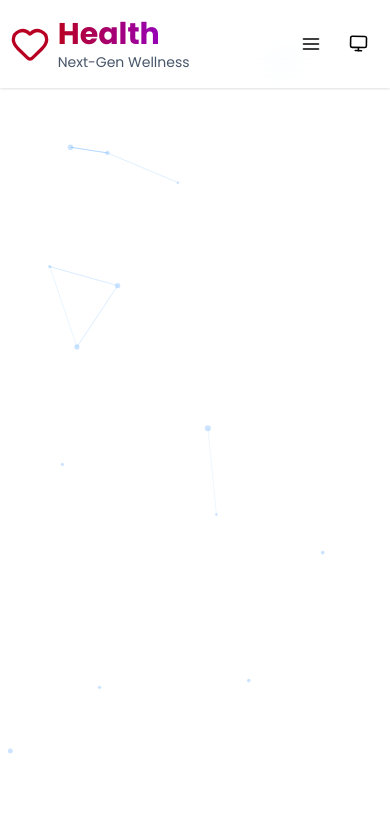
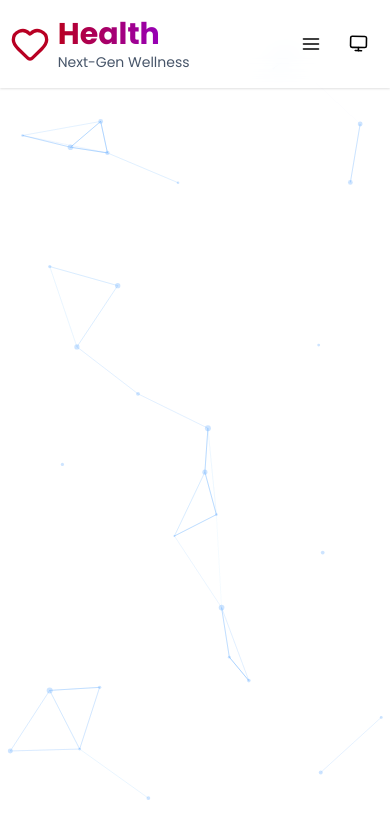
Before and after one commit to ParsaProg/Health, a Next.js app: page / in a window 390 px wide. Shown: the top 838 px of the page. Built offline with nearby package versions, Linux system fonts and the light colour scheme.

Commit message:
add count of animation circles, end night

```diff
--- a/src/components/ui/transitions/AnimatedBackground.tsx
+++ b/src/components/ui/transitions/AnimatedBackground.tsx
@@ -24,7 +24,7 @@ export default function AnimatedBackground() {
       options={{
         fpsLimit: isMobile ? 25 : 60,
         particles: {
-          number: { value: isMobile ? 15 : 80 },
+          number: { value: isMobile ? 30 : 80 },
           color: { value: "#58a6ff" },
           links: {
             enable: true,
```
